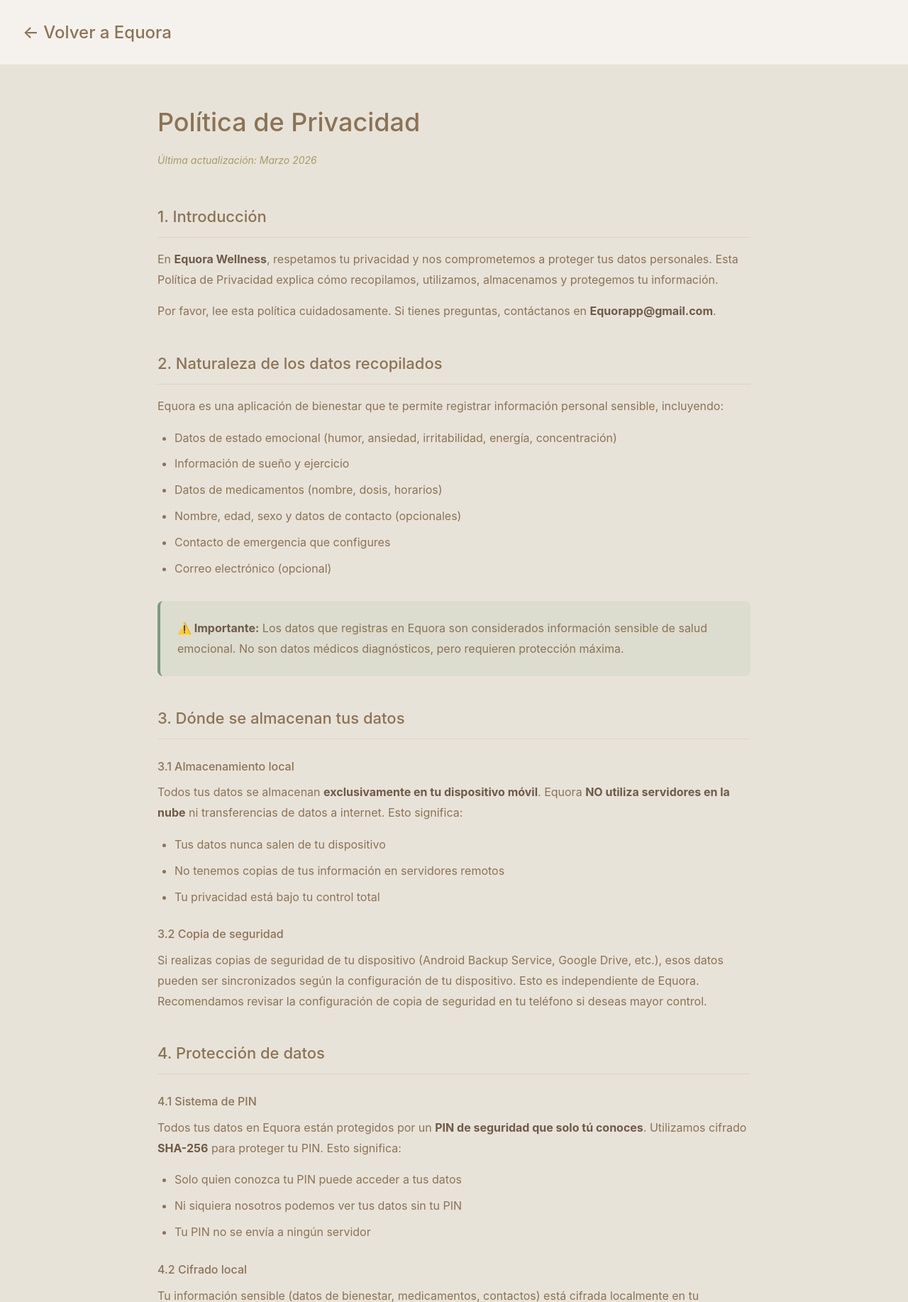
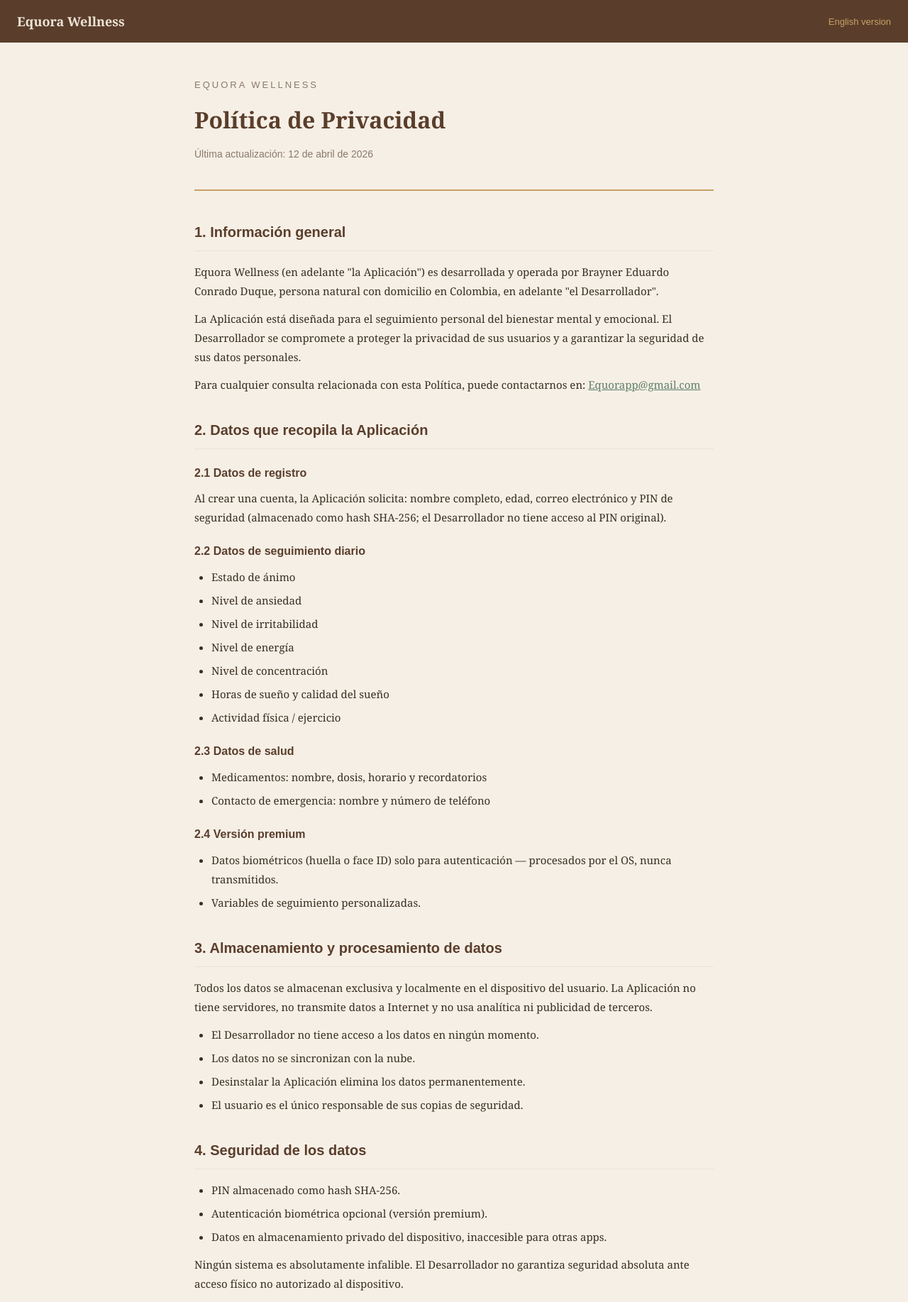
Before and after one commit to Brekito-creater/Equora-website, a plain HTML site: page privacy-policy.html in a window 1280 px wide. Shown: the top 1835 px of the page at 71% size. Drawn offline with Linux system fonts and the light colour scheme.

Commit message:
feat: update Privacy Policy ES with corrected section 6
   feat: update Privacy Policy ES with corrected section 6

```diff
--- a/privacy-policy.html
+++ b/privacy-policy.html
@@ -7,229 +7,106 @@
         window.dataLayer = window.dataLayer || [];
         function gtag(){dataLayer.push(arguments);}
         gtag('js', new Date());
-
         gtag('config', 'G-TCGLFF6VR5');
     </script>
     <meta charset="UTF-8">
     <meta name="viewport" content="width=device-width, initial-scale=1.0">
     <title>Política de Privacidad — Equora Wellness</title>
     <style>
-        * {
-            margin: 0;
-            padding: 0;
-            box-sizing: border-box;
-        }
-        body {
-            font-family: -apple-system, BlinkMacSystemFont, 'Segoe UI', Roboto, 'Helvetica Neue', sans-serif;
-            color: #8B7355;
-            background: #E8E3D8;
-            line-height: 1.8;
-        }
-        header {
-            padding: 1.5rem 2rem;
-            border-bottom: 1px solid rgba(139, 115, 85, 0.15);
-            background: #F5F2ED;
-            position: sticky;
-            top: 0;
-            z-index: 100;
-        }
-        .logo {
-            font-size: 24px;
-            font-weight: 500;
-            color: #8B7355;
-            text-decoration: none;
-        }
-        .container {
-            max-width: 900px;
-            margin: 0 auto;
-            padding: 3rem 2rem;
-            background: #E8E3D8;
-        }
-        h1 {
-            font-size: 36px;
-            font-weight: 500;
-            margin-bottom: 0.5rem;
-            color: #8B7355;
-        }
-        .last-updated {
-            font-size: 14px;
-            color: #A89968;
-            margin-bottom: 3rem;
-            font-style: italic;
-        }
-        h2 {
-            font-size: 22px;
-            font-weight: 500;
-            margin-top: 2.5rem;
-            margin-bottom: 1rem;
-            color: #8B7355;
-            border-bottom: 1px solid rgba(139, 115, 85, 0.15);
-            padding-bottom: 0.5rem;
-        }
-        h3 {
-            font-size: 16px;
-            font-weight: 500;
-            margin-top: 1.5rem;
-            margin-bottom: 0.5rem;
-            color: #8B7355;
-        }
-        p {
-            margin-bottom: 1rem;
-            color: #8B7355;
-        }
-        ul, ol {
-            margin-left: 1.5rem;
-            margin-bottom: 1rem;
-            color: #8B7355;
-        }
-        li {
-            margin-bottom: 0.5rem;
-        }
-        strong {
-            color: #6F5A47;
-        }
-        .highlight {
-            background: rgba(122, 155, 127, 0.1);
-            padding: 1.5rem;
-            border-left: 4px solid #7A9B7F;
-            border-radius: 8px;
-            margin: 2rem 0;
-        }
-        footer {
-            text-align: center;
-            padding-top: 2rem;
-            border-top: 1px solid rgba(139, 115, 85, 0.15);
-            font-size: 12px;
-            color: #A89968;
-        }
+        * { margin: 0; padding: 0; box-sizing: border-box; }
+        body { font-family: Georgia, serif; background: #F6EFE6; color: #3A2E1E; line-height: 1.8; }
+        .container { max-width: 780px; margin: 0 auto; padding: 48px 24px 80px; }
+        .header { margin-bottom: 40px; border-bottom: 2px solid #C8A165; padding-bottom: 24px; }
+        .brand { font-family: Arial, sans-serif; font-size: 13px; letter-spacing: 3px; color: #8A7A6A; margin-bottom: 8px; }
+        h1 { font-size: 32px; color: #5A3E2B; margin-bottom: 8px; }
+        .date { font-family: Arial, sans-serif; font-size: 14px; color: #8A7A6A; }
+        section { margin-bottom: 32px; }
+        h2 { font-family: Arial, sans-serif; font-size: 20px; font-weight: bold; color: #5A3E2B; border-bottom: 1px solid #EDE3D6; padding-bottom: 8px; margin-bottom: 16px; }
+        h3 { font-family: Arial, sans-serif; font-size: 16px; font-weight: bold; color: #5A3E2B; margin: 20px 0 8px; }
+        p { margin-bottom: 12px; font-size: 15px; }
+        ul { padding-left: 24px; margin-bottom: 12px; }
+        li { margin-bottom: 6px; font-size: 15px; }
+        a { color: #5E7F68; }
+        .contact-box { background: #EDE3D6; border-radius: 8px; padding: 20px 24px; margin-top: 12px; border-left: 3px solid #C8A165; }
+        .footer { margin-top: 48px; padding-top: 24px; border-top: 1px solid #C8A165; text-align: center; font-family: Arial, sans-serif; font-size: 13px; color: #8A7A6A; }
+        nav { background: #5A3E2B; padding: 14px 24px; display: flex; align-items: center; justify-content: space-between; }
+        nav .logo { color: #EDE3D6; font-family: Georgia, serif; font-size: 18px; font-weight: bold; text-decoration: none; }
+        nav a { color: #C8A165; font-family: Arial, sans-serif; font-size: 13px; text-decoration: none; }
     </style>
 </head>
 <body>
-    <header>
-        <a href="index.html" class="logo">← Volver a Equora</a>
-    </header>
-
+    <nav>
+        <a href="/" class="logo">Equora Wellness</a>
+        <a href="/privacy-policy-en.html">English version</a>
+    </nav>
     <div class="container">
+        <div class="header">
+            <p class="brand">EQUORA WELLNESS</p>
             <h1>Política de Privacidad</h1>
-        <p class="last-updated">Última actualización: Marzo 2026</p>
-
-        <h2>1. Introducción</h2>
-        <p>En <strong>Equora Wellness</strong>, respetamos tu privacidad y nos comprometemos a proteger tus datos personales. Esta Política de Privacidad explica cómo recopilamos, utilizamos, almacenamos y protegemos tu información.</p>
-
-        <p>Por favor, lee esta política cuidadosamente. Si tienes preguntas, contáctanos en <strong>Equorapp@gmail.com</strong>.</p>
-
-        <h2>2. Naturaleza de los datos recopilados</h2>
-        <p>Equora es una aplicación de bienestar que te permite registrar información personal sensible, incluyendo:</p>
-        <ul>
-            <li>Datos de estado emocional (humor, ansiedad, irritabilidad, energía, concentración)</li>
-            <li>Información de sueño y ejercicio</li>
-            <li>Datos de medicamentos (nombre, dosis, horarios)</li>
-            <li>Nombre, edad, sexo y datos de contacto (opcionales)</li>
-            <li>Contacto de emergencia que configures</li>
-            <li>Correo electrónico (opcional)</li>
-        </ul>
-
-        <div class="highlight">
-            <strong>⚠️ Importante:</strong> Los datos que registras en Equora son considerados información sensible de salud emocional. No son datos médicos diagnósticos, pero requieren protección máxima.
+            <p class="date">Última actualización: 12 de abril de 2026</p>
         </div>
-
-        <h2>3. Dónde se almacenan tus datos</h2>
-        <h3>3.1 Almacenamiento local</h3>
-        <p>Todos tus datos se almacenan <strong>exclusivamente en tu dispositivo móvil</strong>. Equora <strong>NO utiliza servidores en la nube</strong> ni transferencias de datos a internet. Esto significa:</p>
-        <ul>
-            <li>Tus datos nunca salen de tu dispositivo</li>
-            <li>No tenemos copias de tus información en servidores remotos</li>
-            <li>Tu privacidad está bajo tu control total</li>
-        </ul>
-
-        <h3>3.2 Copia de seguridad</h3>
-        <p>Si realizas copias de seguridad de tu dispositivo (Android Backup Service, Google Drive, etc.), esos datos pueden ser sincronizados según la configuración de tu dispositivo. Esto es independiente de Equora. Recomendamos revisar la configuración de copia de seguridad en tu teléfono si deseas mayor control.</p>
-
-        <h2>4. Protección de datos</h2>
-        <h3>4.1 Sistema de PIN</h3>
-        <p>Todos tus datos en Equora están protegidos por un <strong>PIN de seguridad que solo tú conoces</strong>. Utilizamos cifrado <strong>SHA-256</strong> para proteger tu PIN. Esto significa:</p>
-        <ul>
-            <li>Solo quien conozca tu PIN puede acceder a tus datos</li>
-            <li>Ni siquiera nosotros podemos ver tus datos sin tu PIN</li>
-            <li>Tu PIN no se envía a ningún servidor</li>
-        </ul>
-
-        <h3>4.2 Cifrado local</h3>
-        <p>Tu información sensible (datos de bienestar, medicamentos, contactos) está cifrada localmente en tu dispositivo usando estándares de seguridad actuales.</p>
-
-        <h2>5. Qué NO hacemos con tus datos</h2>
-        <p>Equora tiene una política clara y definitiva:</p>
-        <ul>
-            <li>❌ <strong>NO vendemos</strong> tus datos a terceros</li>
-            <li>❌ <strong>NO compartimos</strong> tus datos con empresas de publicidad</li>
-            <li>❌ <strong>NO monetizamos</strong> tu información personal de salud</li>
-
-            <li>❌ <strong>NO recopilamos</strong> datos de navegación o ubicación</li>
-            <li>❌ <strong>NO enviamos</strong> tus datos a servidores externos sin tu consentimiento explícito</li>
-            <li>❌ <strong>NO vendemos perfiles</strong> o análisis agregados de usuarios</li>
-        </ul>
-
-        <h2>6. Contacto de emergencia</h2>
-        <p>Si configuras un contacto de emergencia en la app, este número se almacena localmente en tu dispositivo. Este contacto es <strong>solo para que tú puedas comunicarte</strong> cuando lo necesites. Equora no usa este número para nada más.</p>
-
-        <h2>7. Exportación de datos</h2>
-        <p>Equora permite generar reportes en PDF con tus datos de bienestar. Estos reportes son tuyos y pueden ser:</p>
-        <ul>
-            <li>Compartidos con profesionales de la salud que elijas</li>
-            <li>Guardados en tu dispositivo</li>
-            <li>Eliminados según tu necesidad</li>
-        </ul>
-        <p>Nosotros no recibimos copias de estos reportes.</p>
-
-        <h2>8. Eliminación de datos</h2>
-        <p>Tú tienes control total sobre tus datos:</p>
-        <ul>
-            <li>Puedes eliminar registros específicos en cualquier momento</li>
-            <li>Puedes eliminar toda la app y sus datos desinstalándola de tu dispositivo</li>
-            <li>Los datos se eliminarán permanentemente del dispositivo</li>
-        </ul>
-
-        <h2>9. Fase beta y duración</h2>
-        <p>Equora está actualmente en fase beta. Durante la beta:</p>
-        <ul>
-            <li>La app tiene una duración limitada (30 días) y necesitará ser actualizada</li>
-            <li>Recopilamos feedback anónimo sobre usabilidad y funcionalidad</li>
-            <li>Este feedback ayuda a mejorar la app para usuarios futuros</li>
-        </ul>
-
-        <h2>10. Cambios en esta política</h2>
-        <p>Podemos actualizar esta Política de Privacidad ocasionalmente. Si realizamos cambios significativos, te lo notificaremos cuando abras la app. Tu continuo uso de Equora indica tu aceptación de los cambios.</p>
-
-        <h2>11. Tu derecho a ser olvidado</h2>
-        <p>Dado que todos tus datos están en tu dispositivo, tienes derecho absoluto a eliminarlos en cualquier momento:</p>
-        <ul>
-            <li>Elimina registros específicos dentro de la app</li>
-            <li>Desinstala la app para eliminar todos los datos permanentemente</li>
-            <li>No hay datos nuestros que borrar, solo los tuyos</li>
-        </ul>
-
-        <h2>12. Conformidad legal</h2>
-        <p>Equora cumple con:</p>
-        <ul>
-            <li><strong>Leyes colombianas</strong> de protección de datos personales (Ley 1581 de 2012)</li>
-            <li><strong>Buenas prácticas</strong> internacionales de privacidad y seguridad</li>
-            <li><strong>Estándares de la industria</strong> para aplicaciones de salud y bienestar</li>
-        </ul>
-
-        <h2>13. Contacto</h2>
-        <p>Si tienes preguntas, inquietudes o solicitudes sobre tu privacidad en Equora, contáctanos:</p>
-        <ul>
-            <li><strong>Email:</strong> Equorapp@gmail.com</li>
-            <li><strong>Comunidad:</strong> <a href="https://t.me/Equira_Beta">Telegram</a></li>
-        </ul>
-
-        <div class="highlight">
-            <strong>Recuerda:</strong> Tu privacidad es responsabilidad compartida. Equora protege tus datos tecnológicamente, pero también eres responsable de mantener tu PIN seguro y no compartir tu dispositivo con personas que no de confíes.
+        <section>
+            <h2>1. Información general</h2>
+            <p>Equora Wellness (en adelante "la Aplicación") es desarrollada y operada por Brayner Eduardo Conrado Duque, persona natural con domicilio en Colombia, en adelante "el Desarrollador".</p>
+            <p>La Aplicación está diseñada para el seguimiento personal del bienestar mental y emocional. El Desarrollador se compromete a proteger la privacidad de sus usuarios y a garantizar la seguridad de sus datos personales.</p>
+            <p>Para cualquier consulta relacionada con esta Política, puede contactarnos en: <a href="mailto:Equorapp@gmail.com">Equorapp@gmail.com</a></p>
+        </section>
+        <section>
+            <h2>2. Datos que recopila la Aplicación</h2>
+            <h3>2.1 Datos de registro</h3>
+            <p>Al crear una cuenta, la Aplicación solicita: nombre completo, edad, correo electrónico y PIN de seguridad (almacenado como hash SHA-256; el Desarrollador no tiene acceso al PIN original).</p>
+            <h3>2.2 Datos de seguimiento diario</h3>
+            <ul><li>Estado de ánimo</li><li>Nivel de ansiedad</li><li>Nivel de irritabilidad</li><li>Nivel de energía</li><li>Nivel de concentración</li><li>Horas de sueño y calidad del sueño</li><li>Actividad física / ejercicio</li></ul>
+            <h3>2.3 Datos de salud</h3>
+            <ul><li>Medicamentos: nombre, dosis, horario y recordatorios</li><li>Contacto de emergencia: nombre y número de teléfono</li></ul>
+            <h3>2.4 Versión premium</h3>
+            <ul><li>Datos biométricos (huella o face ID) solo para autenticación — procesados por el OS, nunca transmitidos.</li><li>Variables de seguimiento personalizadas.</li></ul>
+        </section>
+        <section>
+            <h2>3. Almacenamiento y procesamiento de datos</h2>
+            <p>Todos los datos se almacenan exclusiva y localmente en el dispositivo del usuario. La Aplicación no tiene servidores, no transmite datos a Internet y no usa analítica ni publicidad de terceros.</p>
+            <ul><li>El Desarrollador no tiene acceso a los datos en ningún momento.</li><li>Los datos no se sincronizan con la nube.</li><li>Desinstalar la Aplicación elimina los datos permanentemente.</li><li>El usuario es el único responsable de sus copias de seguridad.</li></ul>
+        </section>
+        <section>
+            <h2>4. Seguridad de los datos</h2>
+            <ul><li>PIN almacenado como hash SHA-256.</li><li>Autenticación biométrica opcional (versión premium).</li><li>Datos en almacenamiento privado del dispositivo, inaccesible para otras apps.</li></ul>
+            <p>Ningún sistema es absolutamente infalible. El Desarrollador no garantiza seguridad absoluta ante acceso físico no autorizado al dispositivo.</p>
+        </section>
+        <section>
+            <h2>5. Compartición de datos con terceros</h2>
+            <p>La Aplicación no vende, cede ni comparte datos personales con terceros bajo ninguna circunstancia.</p>
+            <p>Los únicos componentes de terceros son librerías Capacitor (Ionic) para funcionalidades nativas locales. No recopilan ni transmiten datos del usuario.</p>
+        </section>
+        <section>
+            <h2>6. Edad mínima de uso</h2>
+            <p>La Aplicación está dirigida a personas de 16 años o más. No recopilamos intencionalmente información de menores de 16 años.</p>
+            <p>Si usted es padre, madre o tutor legal y sabe que un menor ha utilizado la Aplicación: todos los datos están en el dispositivo y el Desarrollador no tiene acceso a ellos. La eliminación es responsabilidad del tutor legal con custodia del dispositivo. Para eliminar: desinstale la Aplicación o use la opción en configuración. Para reportar el caso: <a href="mailto:Equorapp@gmail.com">Equorapp@gmail.com</a>.</p>
+        </section>
+        <section>
+            <h2>7. Derechos del usuario</h2>
+            <ul><li>Acceder a sus datos desde la Aplicación.</li><li>Rectificar datos desde configuración.</li><li>Eliminar todos sus datos desinstalando la Aplicación.</li><li>Exportar su información en PDF desde la función de reporte.</li></ul>
+            <p>El ejercicio de estos derechos se realiza directamente desde el dispositivo del usuario.</p>
+        </section>
+        <section>
+            <h2>8. Exportación de datos</h2>
+            <p>La Aplicación permite exportar registros en PDF. El archivo se genera localmente y el usuario es responsable de gestionarlo.</p>
+        </section>
+        <section>
+            <h2>9. Cambios en esta Política</h2>
+            <p>El Desarrollador puede actualizar esta Política en cualquier momento. Cambios significativos serán notificados dentro de la Aplicación. La versión vigente estará disponible en <a href="https://equorawellness.com">equorawellness.com</a>.</p>
+        </section>
+        <section>
+            <h2>10. Contacto</h2>
+            <div class="contact-box">
+                <p><strong>Brayner Eduardo Conrado Duque</strong></p>
+                <p>Correo: <a href="mailto:Equorapp@gmail.com">Equorapp@gmail.com</a></p>
+                <p>País: Colombia</p>
             </div>
-
-        <footer>
-            <p>© 2026 Equora Wellness. Todos los derechos reservados.</p>
-        </footer>
+        </section>
+        <div class="footer">
+            <p>Equora Wellness · Equorapp@gmail.com · equorawellness.com</p>
+            <p style="margin-top:8px"><a href="/privacy-policy-en.html">Privacy Policy (English)</a></p>
+        </div>
     </div>
 </body>
 </html>
```
Lines whose indentation alone changed are shown as unchanged.
